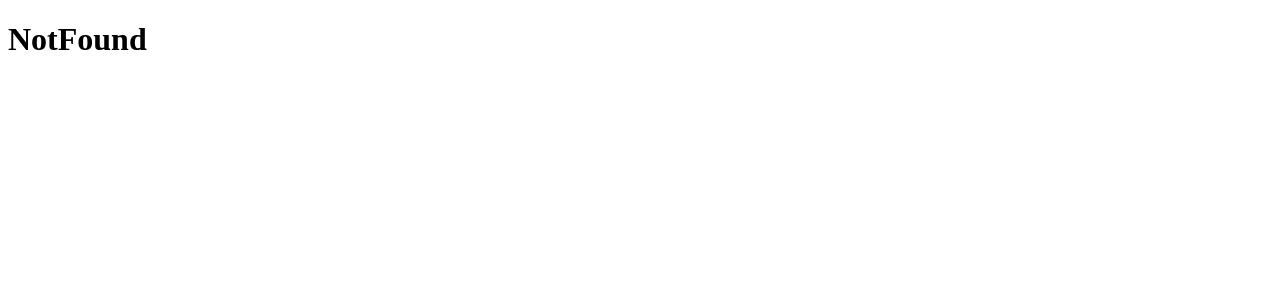
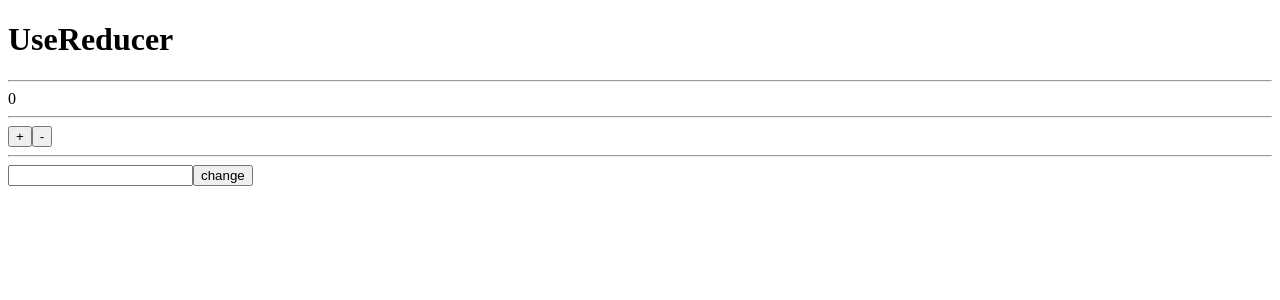
Before and after one commit to RYOTA-F/react-samples, a React (Create React App) app: page /use_reducer in a window 1280 px wide. Shown: the top 300 px of the page. Built offline with nearby package versions, Linux system fonts and the light colour scheme.

Commit message:
[add] useReducer

```diff
--- a/src/App.tsx
+++ b/src/App.tsx
@@ -7,6 +7,7 @@ import Swr from './pages/swr'
 import UseState from './pages/useState'
 import UseEffect from './pages/useEffect'
 import UseContext from './pages/useContext'
+import UseReducer from './pages/useReducer'
 
 const App: FC = () => {
   return (
@@ -18,6 +19,7 @@ const App: FC = () => {
         <Route path="/use_state" element={<UseState />} />
         <Route path="/use_effect" element={<UseEffect />} />
         <Route path="/use_context" element={<UseContext />} />
+        <Route path="/use_reducer" element={<UseReducer />} />
         <Route path="*" element={<NotFound />} />
       </Routes>
     </BrowserRouter>
--- /dev/null
+++ b/src/pages/useReducer/index.tsx
@@ -0,0 +1,27 @@
+import { FC, useState, useReducer } from 'react'
+import { reducer, initialState } from './reducer'
+
+const UseReducer: FC = () => {
+  const [input, setInput] = useState('')
+  const [state, dispach] = useReducer(reducer, initialState)
+
+  return (
+    <>
+      <h1>UseReducer</h1>
+      <hr />
+      <div>{state.text}</div>
+      <div>{state.count}</div>
+      <hr />
+      <button onClick={() => dispach({ type: 'add' })}>+</button>
+      <button onClick={() => dispach({ type: 'sub' })}>-</button>
+
+      <hr />
+      <input value={input} onChange={(v) => setInput(v.target.value)} />
+      <button onClick={() => dispach({ type: 'change', text: input })}>
+        change
+      </button>
+    </>
+  )
+}
+
+export default UseReducer
--- /dev/null
+++ b/src/pages/useReducer/reducer.ts
@@ -0,0 +1,36 @@
+export type State = {
+  text: string
+  count: number
+}
+
+export const initialState: State = {
+  text: '',
+  count: 0,
+}
+
+export type Action =
+  | { type: 'change'; text: string }
+  | { type: 'add' }
+  | { type: 'sub' }
+
+export const reducer = (state: State, action: Action) => {
+  switch (action.type) {
+    case 'change':
+      return {
+        ...state,
+        text: action.text,
+      }
+    case 'add':
+      return {
+        ...state,
+        count: state.count + 1,
+      }
+    case 'sub':
+      return {
+        ...state,
+        count: state.count - 1,
+      }
+    default:
+      return state
+  }
+}
```
